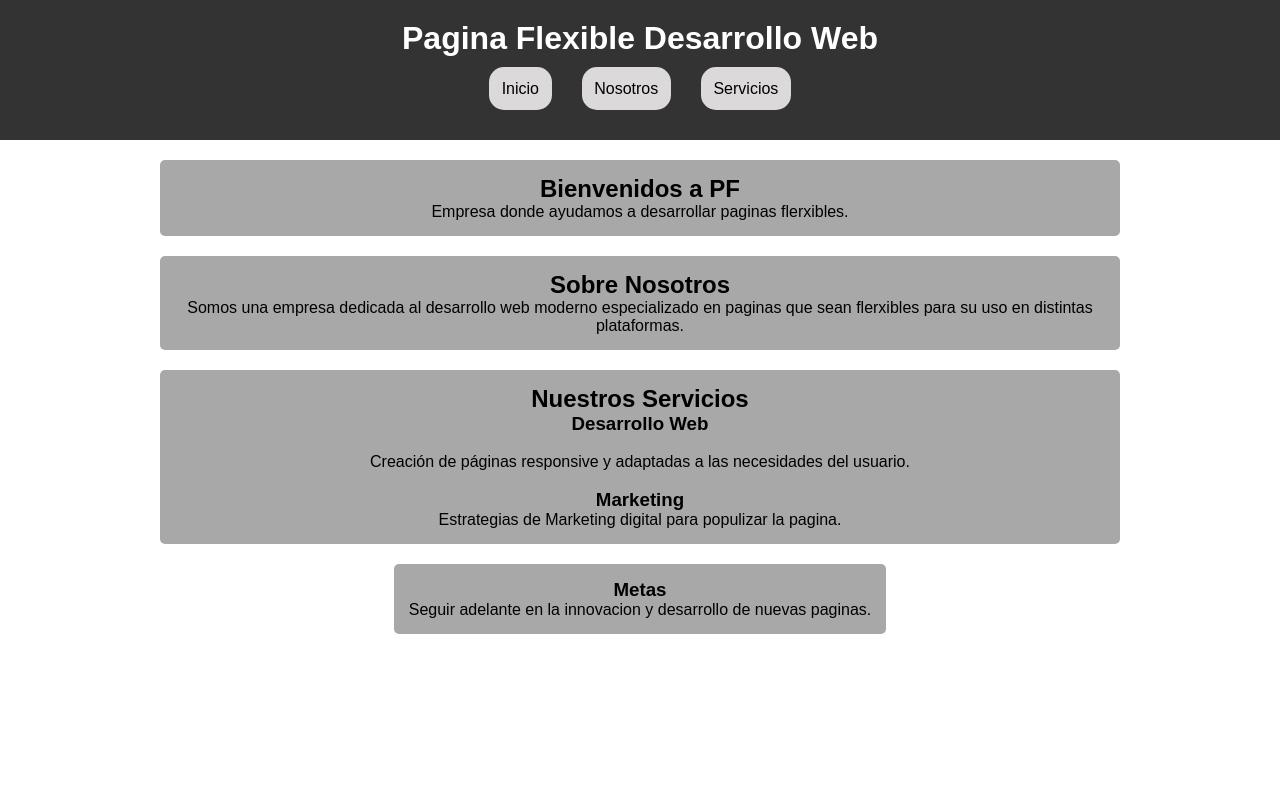
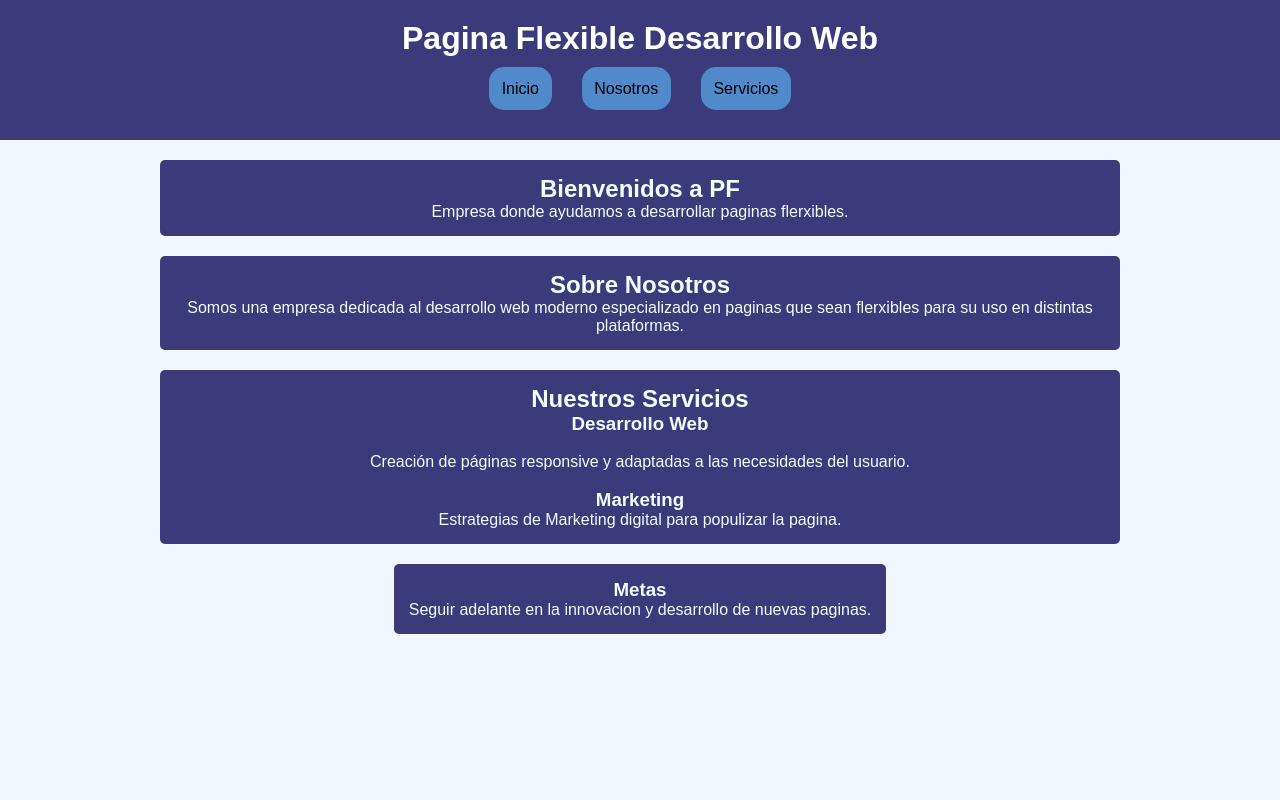
Before and after one commit to IrwinPrado/actividadcsshmtlflexible, a plain HTML site: page index.html in a window 1280 px wide. Shown: the top 800 px of the page. Drawn offline with Linux system fonts and the light colour scheme.

Commit message:
Cambio a tema de dia o claro.

```diff
--- a/styles.css
+++ b/styles.css
@@ -11,10 +11,11 @@ body {
     flex-direction: column;
     align-items: center;
     text-align: center;
+    background-color: aliceblue;
 }
 
 header {
-    background-color: #333;
+    background-color: #3b3a7a;
     color: white;
     width: 100%;
     padding: 20px 0;
@@ -29,7 +30,7 @@ nav ul {
 
 nav ul li {
     margin: 0 15px;
-    background-color: #dbd9d9;
+    background-color: #518aca;
     padding: 1%;
     border-radius: 15px;
 
@@ -48,16 +49,18 @@ main {
     gap: 20px;
     padding: 20px;
     max-width: 1000px;
+    color: azure;
 }
 
 section, aside {
-    background-color: #a8a8a8;
+    background-color: #3b3a7a;
     padding: 15px;
     border-radius: 5px;
+    color: azure;
 }
 
 footer {
-    background-color: black;
+    background-color: rgb(12, 14, 54);
     color: white;
     padding: 10px;
     width: 100%;
```
